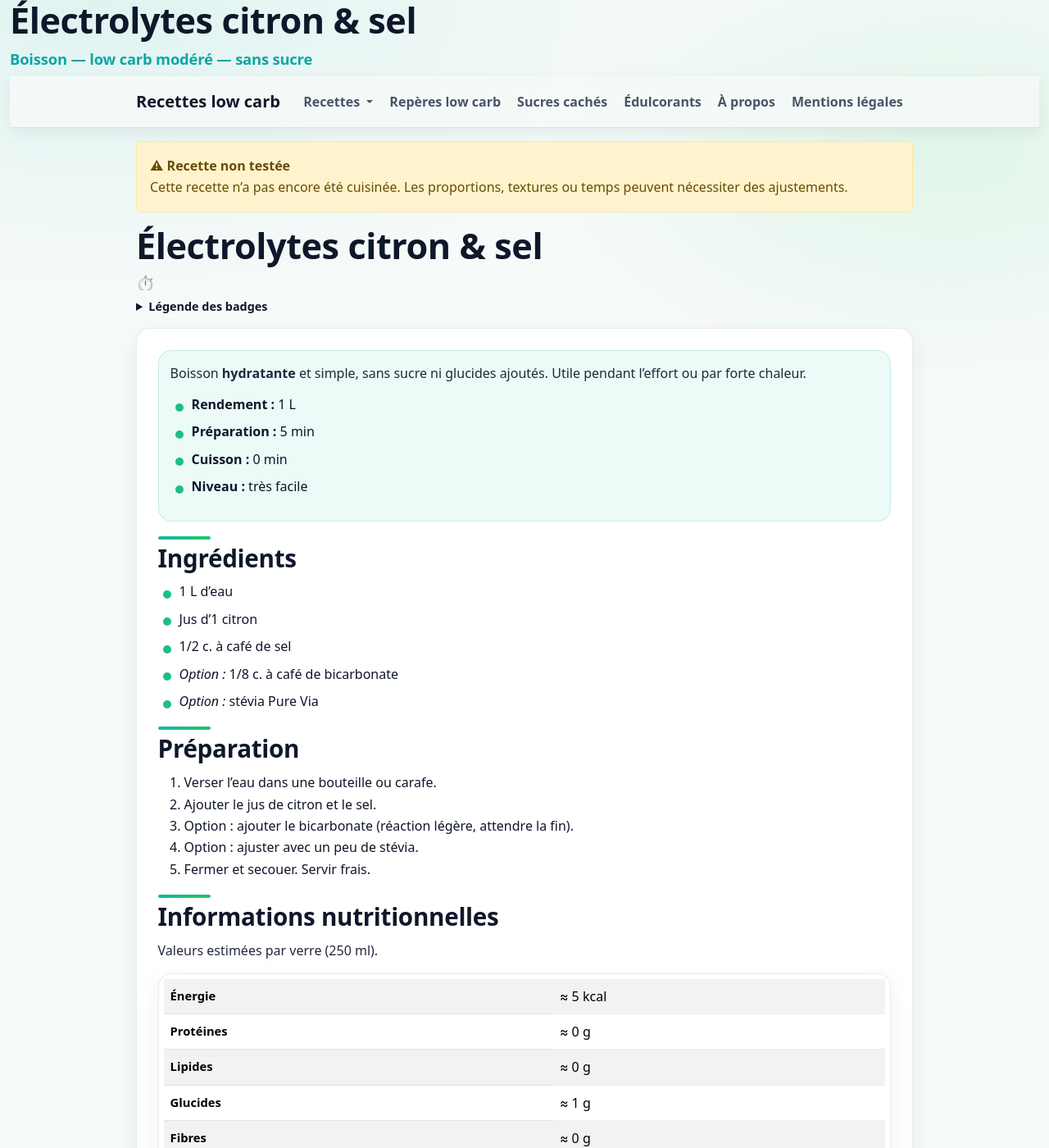
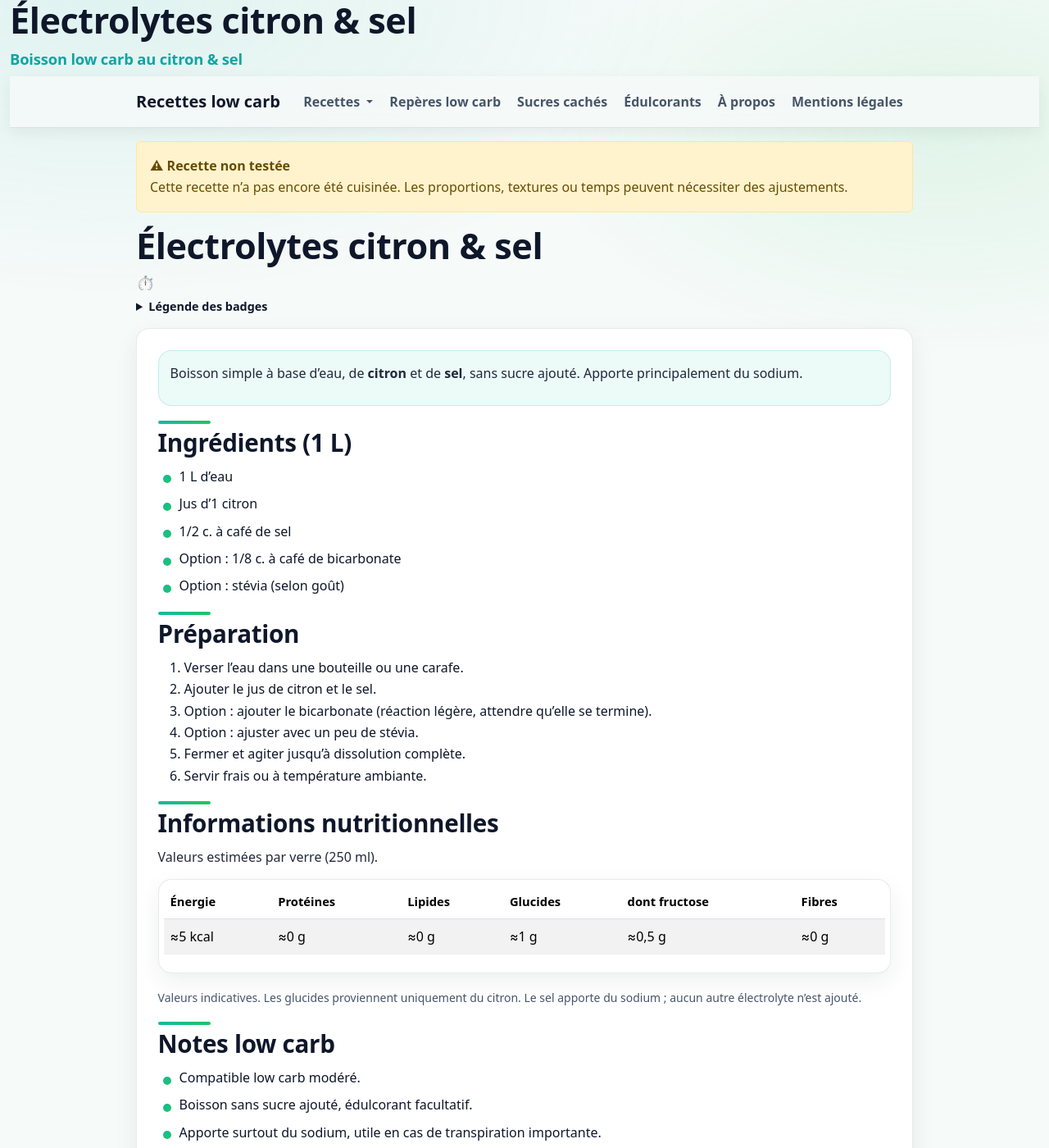
Before and after one commit to laurie-boissay/laurie-boissay.github.io, a Jekyll site: the page built from recettes/boisson-electrolytes-maison-citron-et-sel.html, in a window 1280 px wide and 1400 px high. Shown: the whole window at 82% size. Built offline with Jekyll 4.4.1, drawn with Linux system fonts in a browser that asks for light colours; some of the changed text lies outside the part shown.

Commit message:
Update boisson-electrolytes-maison-citron-et-sel.html

```diff
--- a/recettes/boisson-electrolytes-maison-citron-et-sel.html
+++ b/recettes/boisson-electrolytes-maison-citron-et-sel.html
@@ -1,9 +1,9 @@
 ---
 layout: recipe
 title: "Boisson électrolytes citron & sel"
-description: "Boisson électrolytes maison au citron, sans sucre. Boisson low carb modéré, hydratante, idéale avant ou après l’effort."
+description: "Boisson citron & sel low carb modéré, sans sucre ajouté. Apporte principalement du sodium, utile en cas de transpiration."
 recipe_title: "Électrolytes citron & sel"
-recipe_subtitle: "Boisson — low carb modéré — sans sucre"
+recipe_subtitle: "Boisson low carb au citron & sel"
 recipe_group: "Boissons"
 recipe_sort: "boisson-electrolytes-citron-sel"
 recipe_tested: false
@@ -15,84 +15,80 @@ extra_head: |
   {
     "@context": "https://schema.org",
     "@type": "Recipe",
-    "name": "Électrolytes citron & sel",
-    "description": "Boisson électrolytes maison citron & sel, sans sucre, low carb modéré.",
-    "recipeYield": "1 bouteille",
+    "name": "Boisson électrolytes citron & sel",
+    "description": "Boisson citron & sel low carb modéré, sans sucre ajouté.",
+    "recipeYield": "1 litre",
     "prepTime": "PT5M",
     "cookTime": "PT0M",
     "totalTime": "PT5M",
-    "recipeCategory": "Boisson",
-    "keywords": "low carb, electrolytes, boisson effort, citron",
-    "author": { "@type": "Person", "name": "Laurie" },
-    "recipeIngredient": [
-      "1 L d’eau",
-      "1 citron (jus)",
-      "1/2 c. à café de sel",
-      "Option : 1/8 c. à café de bicarbonate",
-      "Option : stévia Pure Via (selon goût)"
-    ],
-    "recipeInstructions": [
-      { "@type": "HowToStep", "text": "Verser l’eau dans une bouteille." },
-      { "@type": "HowToStep", "text": "Ajouter le jus de citron et le sel." },
-      { "@type": "HowToStep", "text": "Ajouter le bicarbonate et l’édulcorant si souhaité." },
-      { "@type": "HowToStep", "text": "Fermer et secouer jusqu’à dissolution." }
-    ]
+    "recipeCategory": "Boisson"
   }
   </script>
 ---
 
 <div class="recipe-lead">
   <p>
-    Boisson <strong>hydratante</strong> et simple, sans sucre ni glucides ajoutés.
-    Utile pendant l’effort ou par forte chaleur.
+    Boisson simple à base d’eau, de <strong>citron</strong> et de <strong>sel</strong>,
+    sans sucre ajouté. Apporte principalement du sodium.
   </p>
-  <ul>
-    <li><strong>Rendement :</strong> 1 L</li>
-    <li><strong>Préparation :</strong> 5 min</li>
-    <li><strong>Cuisson :</strong> 0 min</li>
-    <li><strong>Niveau :</strong> très facile</li>
-  </ul>
 </div>
 
-<h2>Ingrédients</h2>
+<h2>Ingrédients (1 L)</h2>
 <ul>
   <li>1 L d’eau</li>
   <li>Jus d’1 citron</li>
   <li>1/2 c. à café de sel</li>
-  <li><em>Option :</em> 1/8 c. à café de bicarbonate</li>
-  <li><em>Option :</em> stévia Pure Via</li>
+  <li>Option : 1/8 c. à café de bicarbonate</li>
+  <li>Option : stévia (selon goût)</li>
 </ul>
 
 <h2>Préparation</h2>
 <ol>
-  <li>Verser l’eau dans une bouteille ou carafe.</li>
+  <li>Verser l’eau dans une bouteille ou une carafe.</li>
   <li>Ajouter le jus de citron et le sel.</li>
-  <li>Option : ajouter le bicarbonate (réaction légère, attendre la fin).</li>
+  <li>Option : ajouter le bicarbonate (réaction légère, attendre qu’elle se termine).</li>
   <li>Option : ajuster avec un peu de stévia.</li>
-  <li>Fermer et secouer. Servir frais.</li>
+  <li>Fermer et agiter jusqu’à dissolution complète.</li>
+  <li>Servir frais ou à température ambiante.</li>
 </ol>
 
 <h2>Informations nutritionnelles</h2>
 <p>Valeurs estimées par verre (250 ml).</p>
+
 <div class="table-responsive">
   <table class="table table-striped">
+    <thead>
+      <tr>
+        <th>Énergie</th>
+        <th>Protéines</th>
+        <th>Lipides</th>
+        <th>Glucides</th>
+        <th>dont fructose</th>
+        <th>Fibres</th>
+      </tr>
+    </thead>
     <tbody>
-      <tr><th scope="row">Énergie</th><td>≈ 5 kcal</td></tr>
-      <tr><th scope="row">Protéines</th><td>≈ 0 g</td></tr>
-      <tr><th scope="row">Lipides</th><td>≈ 0 g</td></tr>
-      <tr><th scope="row">Glucides</th><td>≈ 1 g</td></tr>
-      <tr><th scope="row">Fibres</th><td>≈ 0 g</td></tr>
-      <tr><th scope="row">Fructose</th><td>≈ 0,5 g</td></tr>
+      <tr>
+        <td>≈5 kcal</td>
+        <td>≈0 g</td>
+        <td>≈0 g</td>
+        <td>≈1 g</td>
+        <td>≈0,5 g</td>
+        <td>≈0 g</td>
+      </tr>
     </tbody>
   </table>
 </div>
+
 <p class="small text-muted">
-  Glucides uniquement issus du citron. Sel = sodium (électrolytes).
+  Valeurs indicatives. Les glucides proviennent uniquement du citron.
+  Le sel apporte du sodium ; aucun autre électrolyte n’est ajouté.
 </p>
 
 <h2>Notes low carb</h2>
 <ul>
-  <li><strong>Compatible low carb modéré</strong>.</li>
-  <li>Sans sucre, sans édulcorant obligatoire.</li>
-  <li>À consommer pendant ou après l’effort.</li>
+  <li>Compatible low carb modéré.</li>
+  <li>Boisson sans sucre ajouté, édulcorant facultatif.</li>
+  <li>Apporte surtout du sodium, utile en cas de transpiration importante.</li>
+  <li>Ne remplace pas une boisson complète en électrolytes.</li>
 </ul>
```
